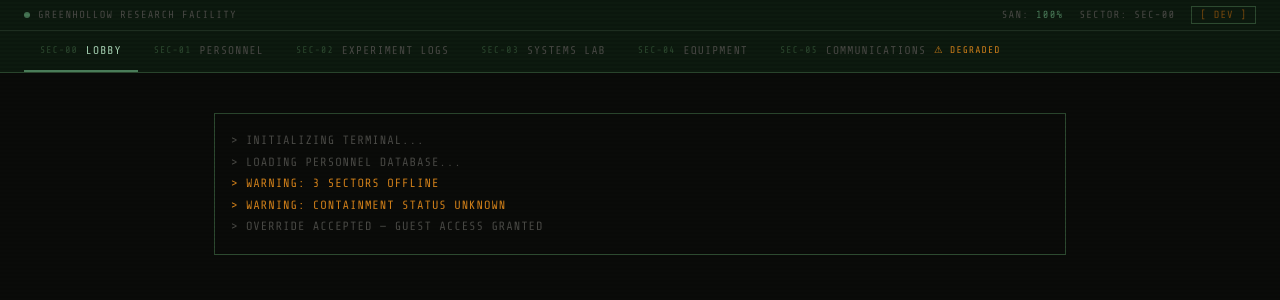
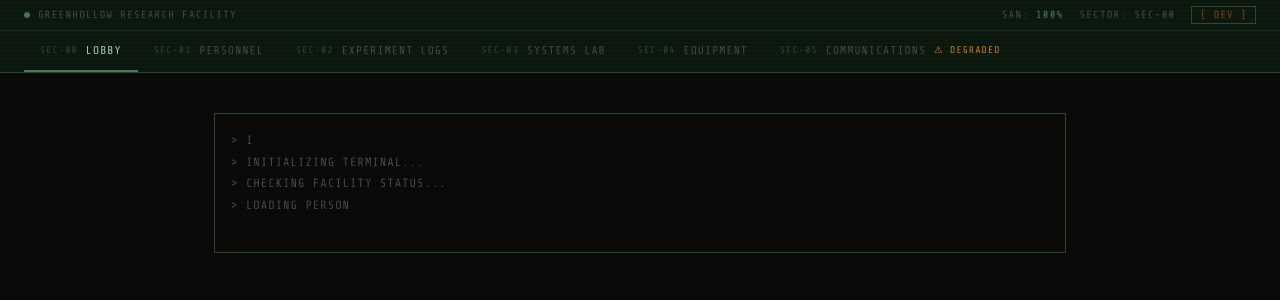
Before and after one commit to AMPickettDesign/greenhouse-terminal-portfolio, a React (Vite) app: page /#/ in a window 1280 px wide. Shown: the top 300 px of the page. Built offline with nearby package versions, Linux system fonts and the light colour scheme.

Commit message:
ux: slow boot sequence typing speed

```diff
--- a/src/pages/Lobby.jsx
+++ b/src/pages/Lobby.jsx
@@ -37,17 +37,38 @@ export default function Lobby() {
   }, [bootComplete, bootDone])
 
   useEffect(() => {
-    let i = 0
-    const interval = setInterval(() => {
-      setBootLines(prev => [...prev, BOOT_LINES[i]])
-      i++
-      if (i >= BOOT_LINES.length) {
-        clearInterval(interval)
+    let cancelled = false
+    let timeout
+
+    async function typeLines() {
+      for (let i = 0; i < BOOT_LINES.length; i++) {
+        if (cancelled) return
+        const line = BOOT_LINES[i]
+        if (!line) {
+          setBootLines(prev => [...prev, ''])
+          await new Promise(r => { timeout = setTimeout(r, 800) })
+          continue
+        }
+        setBootLines(prev => [...prev, ''])
+        for (let c = 0; c < line.length; c++) {
+          if (cancelled) return
+          setBootLines(prev => {
+            const updated = [...prev]
+            updated[updated.length - 1] = line.slice(0, c + 1)
+            return updated
+          })
+          await new Promise(r => { timeout = setTimeout(r, 60) })
+        }
+        await new Promise(r => { timeout = setTimeout(r, 800) })
+      }
+      if (!cancelled) {
         setBootComplete(true)
-        setTimeout(() => setBootDone(true), 2000)
+        timeout = setTimeout(() => { if (!cancelled) setBootDone(true) }, 2000)
       }
-    }, 800)
-    return () => clearInterval(interval)
+    }
+
+    typeLines()
+    return () => { cancelled = true; clearTimeout(timeout) }
   }, [])
 
   useEffect(() => {
```
